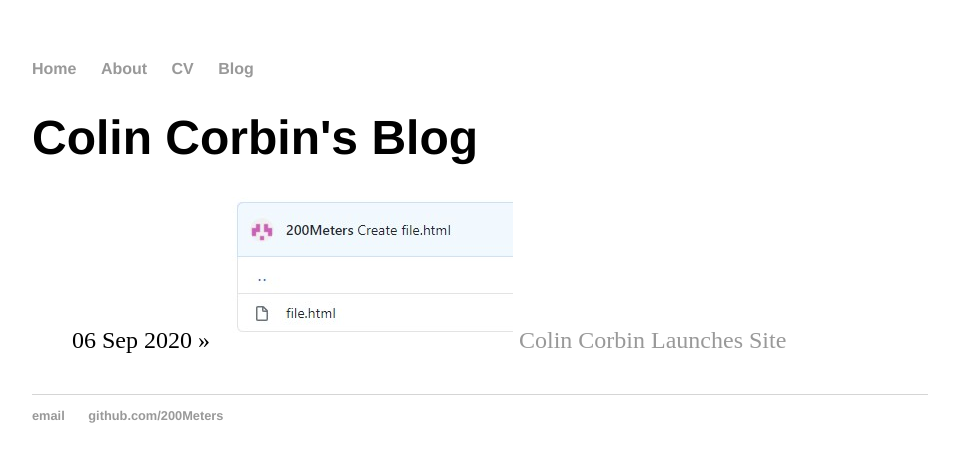
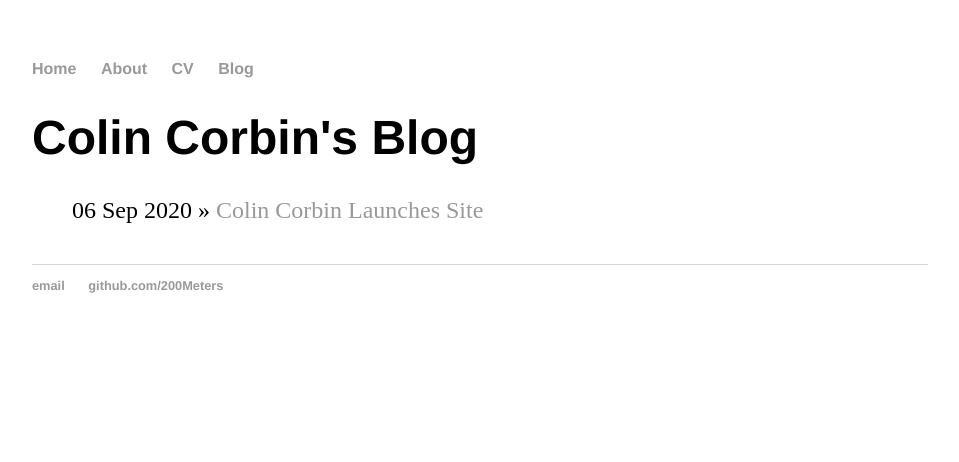
Before and after one commit to 200Meters/200Meters.github.io, a Jekyll site: the page built from blog/index.html, in a window 1280 px wide. Shown: the top 462 px of the page, without its empty margins (160-1119 px from the left). Built offline with Jekyll 4.4.1, drawn with Linux system fonts in a browser that asks for light colours.

Commit message:
Update index.html

```diff
--- a/blog/index.html
+++ b/blog/index.html
@@ -6,6 +6,6 @@
 	<ul class="posts">
 
 	  {% for post in site.posts %}
-	    <li><span>{{ post.date | date_to_string }}</span> » <img src="https://200meters.github.io/assets/Test-snip.jpg"> <a href="{{ post.url }}" title="{{ post.title }}">{{ post.title }}</a></li>
+	    <li><span>{{ post.date | date_to_string }}</span> » <a href="{{ post.url }}" title="{{ post.title }}">{{ post.title }}</a></li>
 	  {% endfor %}
 	</ul>
```
